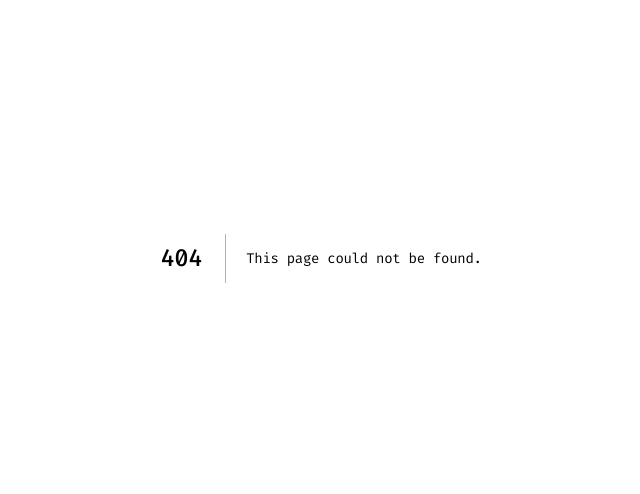
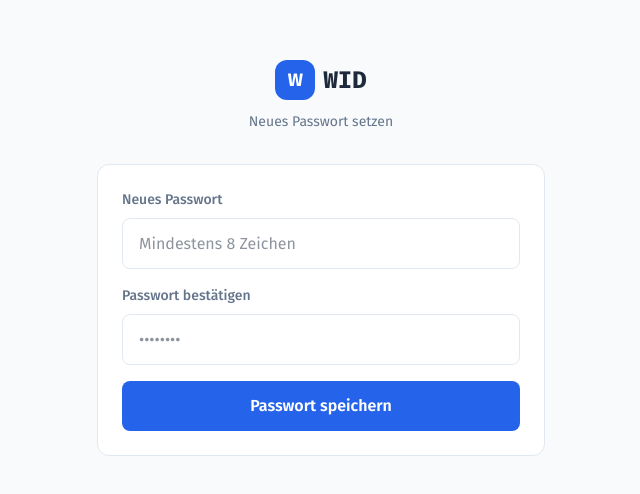
Before and after one commit to Sullynobugz/wid, a Next.js app: page /auth/reset-password in a window 1280 px wide. Before the commit this address had no page. Shown: the part 142-636 px from the top of the page, without its empty margins (319-959 px from the left). Built offline with nearby package versions, Linux system fonts and the light colour scheme.

Commit message:
feat: Passwort-vergessen-Flow für Koordinator-Login

```diff
--- /dev/null
+++ b/app/auth/reset-password/page.tsx
@@ -0,0 +1,72 @@
+'use client'
+
+export const dynamic = 'force-dynamic'
+
+import { useState } from 'react'
+import { useRouter } from 'next/navigation'
+import { createClient } from '@/lib/supabase/client'
+
+export default function ResetPasswordPage() {
+  const router = useRouter()
+  const [password, setPassword] = useState('')
+  const [confirm, setConfirm] = useState('')
+  const [loading, setLoading] = useState(false)
+  const [error, setError] = useState('')
+  const [done, setDone] = useState(false)
+
+  async function handleSubmit(e: React.FormEvent) {
+    e.preventDefault()
+    if (password !== confirm) { setError('Passwörter stimmen nicht überein.'); return }
+    if (password.length < 8) { setError('Mindestens 8 Zeichen.'); return }
+    setLoading(true)
+    setError('')
+    const supabase = createClient()
+    const { error: updateError } = await supabase.auth.updateUser({ password })
+    setLoading(false)
+    if (updateError) { setError('Fehler: ' + updateError.message); return }
+    setDone(true)
+    setTimeout(() => router.push('/login'), 2000)
+  }
+
+  return (
+    <div className="min-h-screen flex items-center justify-center p-4" style={{ background: 'var(--bg)' }}>
+      <div className="w-full max-w-md">
+        <div className="text-center mb-8">
+          <div className="inline-flex items-center gap-2 mb-3">
+            <div className="w-10 h-10 rounded-xl flex items-center justify-center text-white font-bold text-lg"
+              style={{ background: 'var(--primary)' }}>W</div>
+            <span className="text-2xl font-bold" style={{ fontFamily: 'Fira Code, monospace' }}>WID</span>
+          </div>
+          <p className="text-sm" style={{ color: 'var(--muted)' }}>Neues Passwort setzen</p>
+        </div>
+
+        <div className="card">
+          {done ? (
+            <p className="text-sm py-3 px-4 rounded-lg text-center" style={{ background: '#F0FDF4', color: '#16A34A' }}>
+              Passwort geändert! Weiterleitung zum Login…
+            </p>
+          ) : (
+            <form onSubmit={handleSubmit} className="space-y-4">
+              <div>
+                <label>Neues Passwort</label>
+                <input type="password" placeholder="Mindestens 8 Zeichen" value={password}
+                  onChange={(e) => setPassword(e.target.value)} required autoComplete="new-password" />
+              </div>
+              <div>
+                <label>Passwort bestätigen</label>
+                <input type="password" placeholder="••••••••" value={confirm}
+                  onChange={(e) => setConfirm(e.target.value)} required autoComplete="new-password" />
+              </div>
+              {error && (
+                <p className="text-sm py-2 px-3 rounded-lg" style={{ background: '#FEF2F2', color: '#DC2626' }}>{error}</p>
+              )}
+              <button type="submit" className="btn-primary w-full justify-center" disabled={loading}>
+                {loading ? <span className="inline-block w-4 h-4 border-2 border-white/30 border-t-white rounded-full animate-spin" /> : 'Passwort speichern'}
+              </button>
+            </form>
+          )}
+        </div>
+      </div>
+    </div>
+  )
+}
--- a/app/login/page.tsx
+++ b/app/login/page.tsx
@@ -35,8 +35,24 @@ export default function LoginPage() {
   const [password, setPassword] = useState('')
   const [loading, setLoading] = useState(false)
   const [error, setError] = useState('')
+  const [forgotMode, setForgotMode] = useState(false)
+  const [forgotEmail, setForgotEmail] = useState('')
+  const [forgotSent, setForgotSent] = useState(false)
 
   const l = LABELS[tab]
+
+  async function handleForgotPassword(e: React.FormEvent) {
+    e.preventDefault()
+    setLoading(true)
+    setError('')
+    const supabase = createClient()
+    const { error: resetError } = await supabase.auth.resetPasswordForEmail(forgotEmail.trim(), {
+      redirectTo: `${window.location.origin}/auth/reset-password`,
+    })
+    setLoading(false)
+    if (resetError) { setError('Fehler beim Senden. Bitte E-Mail prüfen.'); return }
+    setForgotSent(true)
+  }
 
   async function handleSubmit(e: React.FormEvent) {
     e.preventDefault()
@@ -97,6 +113,34 @@ export default function LoginPage() {
 
           <p className="text-xs mb-5 text-center" style={{ color: 'var(--muted)' }}>{l.tab_sub}</p>
 
+          {/* Passwort vergessen — nur Koordinator */}
+          {tab === 'coordinator' && forgotMode ? (
+            <div className="space-y-4">
+              {forgotSent ? (
+                <div className="text-sm py-3 px-4 rounded-lg text-center" style={{ background: '#F0FDF4', color: '#16A34A' }}>
+                  Link gesendet! Bitte E-Mail prüfen.
+                </div>
+              ) : (
+                <form onSubmit={handleForgotPassword} className="space-y-4">
+                  <div>
+                    <label>E-Mail</label>
+                    <input type="email" placeholder="name@einrichtung.de" value={forgotEmail}
+                      onChange={(e) => setForgotEmail(e.target.value)} required autoComplete="email" />
+                  </div>
+                  {error && (
+                    <p className="text-sm py-2 px-3 rounded-lg" style={{ background: '#FEF2F2', color: '#DC2626' }}>{error}</p>
+                  )}
+                  <button type="submit" className="btn-primary w-full justify-center" disabled={loading}>
+                    {loading ? <span className="inline-block w-4 h-4 border-2 border-white/30 border-t-white rounded-full animate-spin" /> : 'Reset-Link senden'}
+                  </button>
+                </form>
+              )}
+              <button onClick={() => { setForgotMode(false); setForgotSent(false); setError('') }}
+                className="w-full text-sm text-center" style={{ color: 'var(--muted)' }}>
+                ← Zurück zum Login
+              </button>
+            </div>
+          ) : (
           <form onSubmit={handleSubmit} className="space-y-4">
             <div>
               <label>{l.code_label}</label>
@@ -134,7 +178,15 @@ export default function LoginPage() {
                 <span className="inline-block w-4 h-4 border-2 border-white/30 border-t-white rounded-full animate-spin" />
               ) : l.submit}
             </button>
+
+            {tab === 'coordinator' && (
+              <button type="button" onClick={() => { setForgotMode(true); setError(''); setForgotEmail(code) }}
+                className="w-full text-sm text-center" style={{ color: 'var(--muted)' }}>
+                Passwort vergessen?
+              </button>
+            )}
           </form>
+          )}
         </div>
 
         <p className="text-center text-xs mt-6" style={{ color: 'var(--muted)' }}>
```
